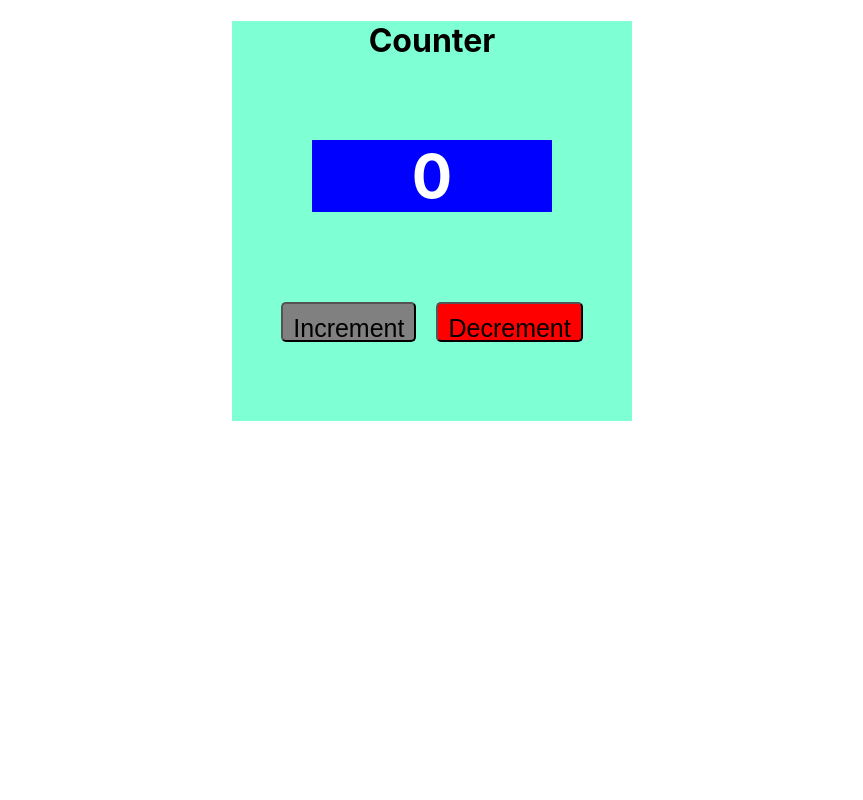
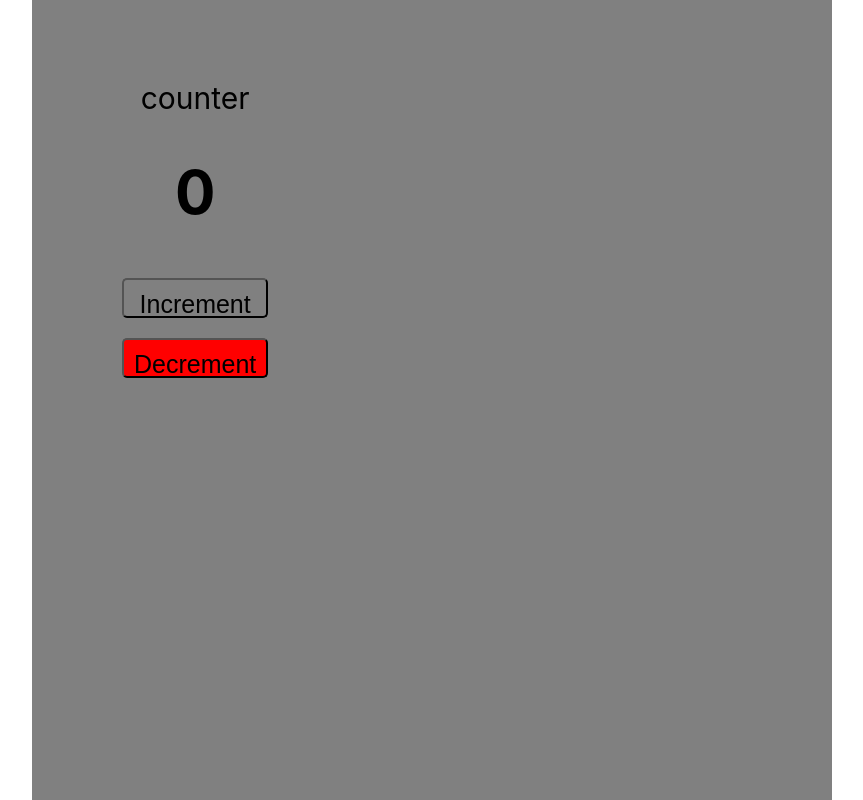
Before and after one commit to waqarkhan9/counterapp, a React (Create React App) app: page / in a window 1280 px wide. Shown: the whole page, without its empty margins (208-1071 px from the left). Built offline with nearby package versions, Linux system fonts and the light colour scheme.

Commit message:
styling done

```diff
--- a/src/App.js
+++ b/src/App.js
@@ -19,18 +19,32 @@ function App() {
 
   return (
     <div className="App">
-      <h1>Counter</h1>
-      <div>
+
+
         <div className="counter">
+           counter
           <h1>{counter}</h1>
-        </div>
+
         <button className="IncrementButton" onClick={increment}>
           Increment
         </button>
         <button className="DecrementButton" onClick={decrement}>
           Decrement
         </button>
-      </div>
+        </div>
+
+
+
+
+
+
+
+
+
+
+
+
+
     </div>
   );
 }
--- a/src/style.css
+++ b/src/style.css
@@ -1,17 +1,24 @@
 .App{
-    width: 400px;
-    height: 400px;
+    width: 800px;
+    height: 800px;
     margin: 0 auto;
-    background-color: aquamarine;
+    background-color: gray;
     text-align: center;
+    display: flex;
+
+
 
 
 }
 .counter{
+
+    display:grid;
     font-size: 30px;
-    color: white;
+
     margin: 80px;
-    background-color: blue;
+
+    height: 200px;
+    width: 150px;
 }
 .IncrementButton{
 background-color:grey;
```
